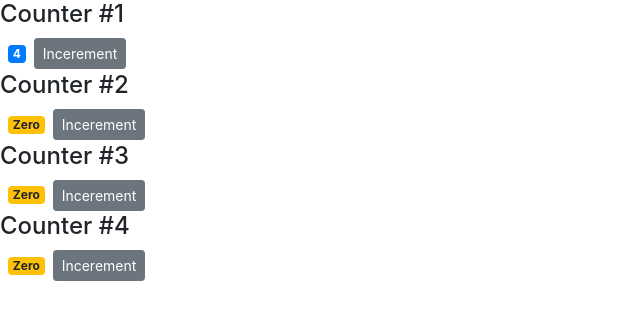
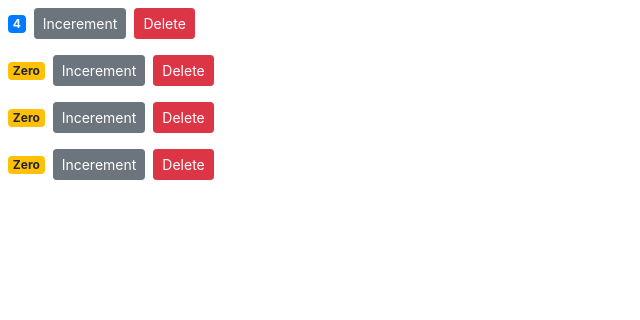
Before and after one commit to Moez-Zouari/react-counter-app, a React (Create React App) app: page / in a window 1280 px wide. Shown: the top 320 px of the page, without its empty margins (0-640 px from the left). Built offline with nearby package versions, Linux system fonts and the light colour scheme.

Commit message:
cc - raising and handling events

```diff
--- a/src/components/counter.jsx
+++ b/src/components/counter.jsx
@@ -19,8 +19,6 @@
   };
 
   render() {
-    console.log(this.props);
-
     return (
       <div>
         {this.props.children}
@@ -30,6 +28,12 @@
           className="btn btn-secondary btn-sm"
         >
           Incerement
+        </button>
+        <button
+          onClick={this.props.onDelete}
+          className="btn btn-danger btn-sm m-2"
+        >
+          Delete
         </button>
       </div>
     );
--- a/src/components/counters.jsx
+++ b/src/components/counters.jsx
@@ -10,13 +10,20 @@
       { id: 4, value: 0 },
     ],
   };
+
+  handleDelete = () => {
+    console.log("Event handler Called");
+  };
+
   render() {
     return (
       <div>
         {this.state.counters.map((counter) => (
-          <Counter key={counter.id} value={counter.value}>
-            <h4>Counter #{counter.id}</h4>
-          </Counter>
+          <Counter
+            key={counter.id}
+            onDelete={this.handleDelete}
+            value={counter.value}
+          ></Counter>
         ))}
       </div>
     );
```
